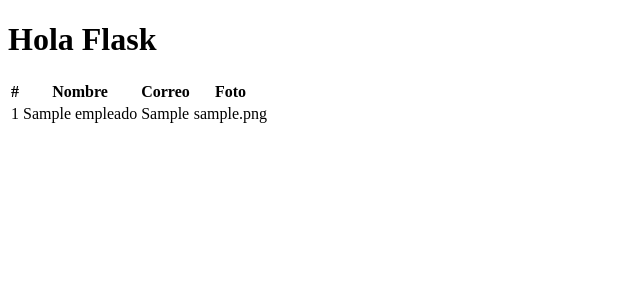
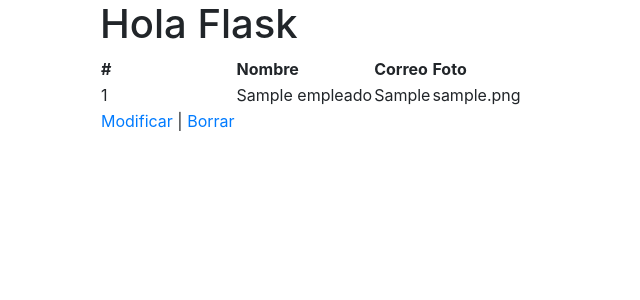
Before and after one commit to lauramicaela-m/sistemas-empleados, a Flask app: page / in a window 1280 px wide. Shown: the top 300 px of the page, without its empty margins (0-640 px from the left). Run offline with Flask 2, Linux system fonts and the light colour scheme; tables that the repository leaves empty or names only in its code hold one stand-in row (values such as "Sample post"); some libraries are stand-ins or nearby versions.

Commit message:
agrego footer y header a los templates

```diff
--- a/source/templates/empleados/create.html
+++ b/source/templates/empleados/create.html
@@ -1,3 +1,4 @@
+{% include 'header.html' %}
 <form method="POST" action="/store" enctype="multipart/form-data">
 
 <label for="txtNombre"> Nombre:</label>
@@ -12,3 +13,4 @@
 <br>
 <input type="submit" value="Agregar nuevo empleado" />
 </form>
+{% include'footer.html' %}
--- a/source/templates/empleados/index.html
+++ b/source/templates/empleados/index.html
@@ -1,20 +1,13 @@
-<!DOCTYPE html>
-<html lang="en">
-<head>
-    <meta charset="UTF-8">
-    <meta http-equiv="X-UA-Compatible" content="IE=edge">
-    <meta name="viewport" content="width=device-width, initial-scale=1.0">
-    <title>Document</title>
-</head>
-<body>
-  <h1> Hola Flask </h1>
+{% include 'header.html' %}
+<div class="container">
+<h1> Hola Flask </h1>
   <table>
       <thead>
         <tr>
-            <th>#</th>
-            <th>Nombre</th>
-            <th>Correo</th>
-            <th>Foto</th>
+          <th>#</th>
+          <th>Nombre</th>
+          <th>Correo</th>
+          <th>Foto</th>
         </tr>
       </thead>
     <tbody>
@@ -25,8 +18,12 @@
        <td>{{empleado[2]}}</td>
        <td>{{empleado[3]}}</td>
       </tr>
+      <td>
+        <a href="/modify/{{empleados[0]}}">Modificar</a>
+        |
+        <a href="/delate/{{empleados[0]}}">Borrar</a>
+      </td>
       {% endfor %}
     </tbody>
   </table>
-</body>
-</html>
+  </div>
--- /dev/null
+++ b/source/templates/footer.html
@@ -0,0 +1,3 @@
+</div>
+</body>
+</html>
--- /dev/null
+++ b/source/templates/header.html
@@ -0,0 +1,11 @@
+<!DOCTYPE html>
+<html lang="en">
+<head>
+    <meta charset="UTF-8">
+    <meta http-equiv="X-UA-Compatible" content="IE=edge">
+    <meta name="viewport" content="width=device-width, initial-scale=1.0">
+    <link rel="stylesheet" href="https://maxcdn.bootstrapcdn.com/bootstrap/4.0.0/css/bootstrap.min.css">
+    <title>Sistema Empleados</title>
+</head>
+<body>
+    <div class="container">
```
